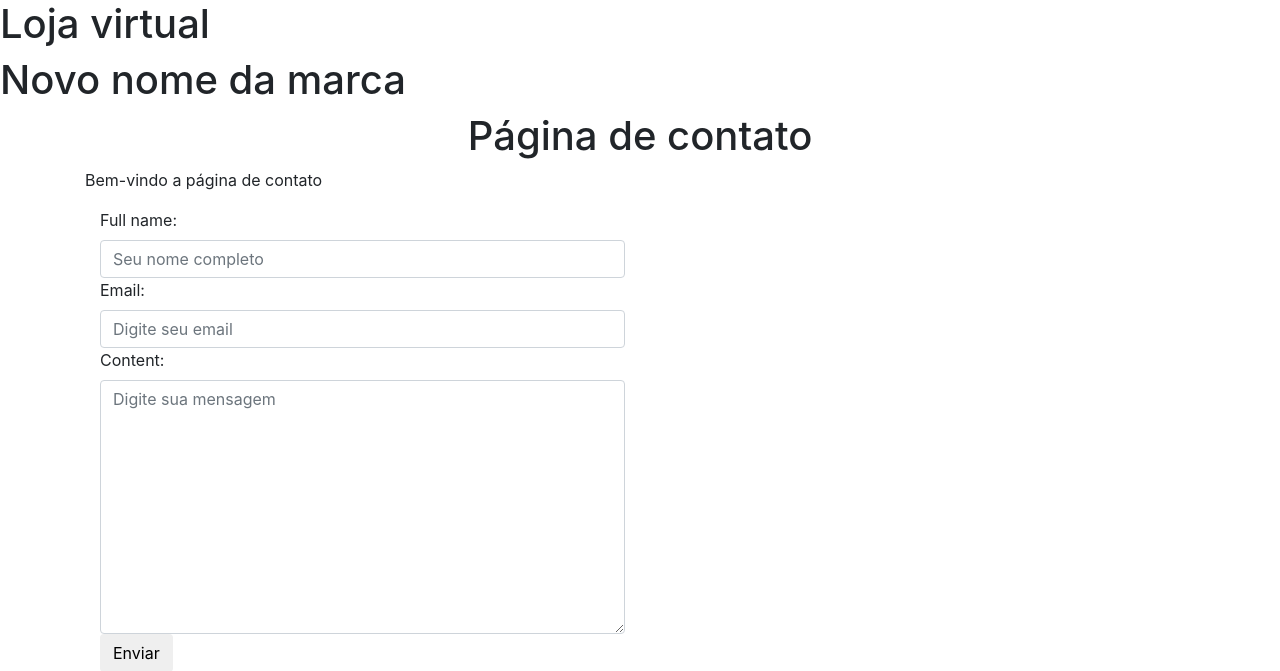
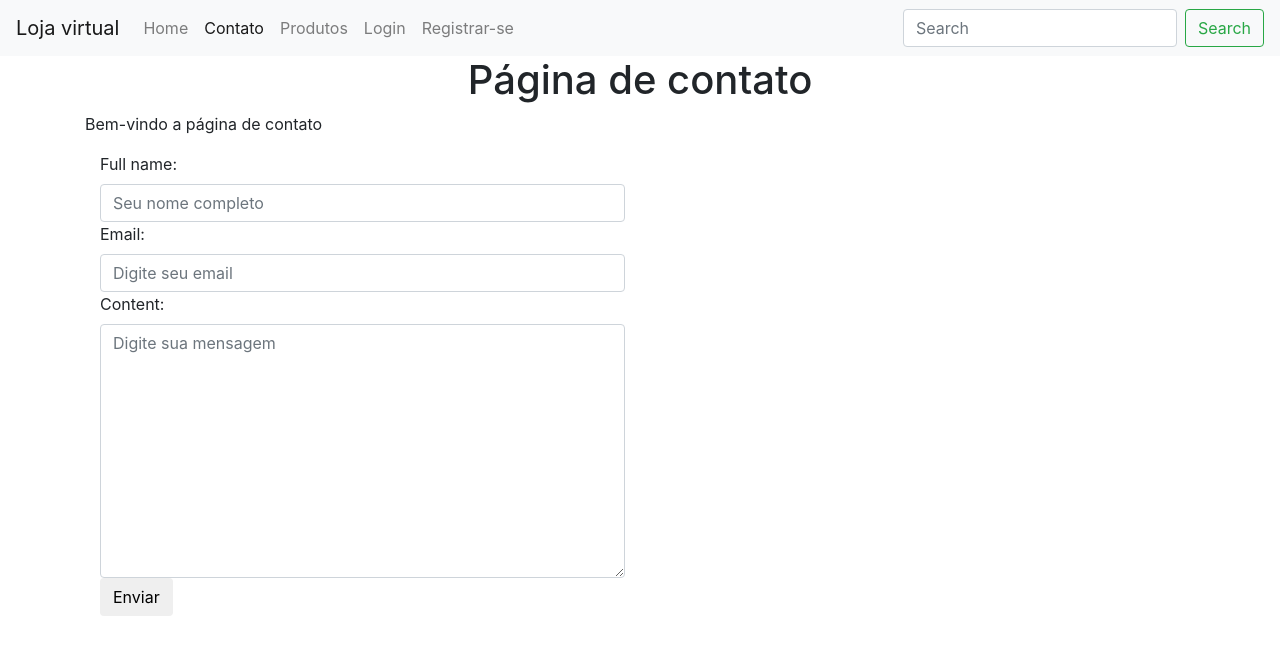
Before and after one commit to junglejf/django_ecommerce, a Django app: page /contact/ in a window 1280 px wide. Shown: the top 671 px of the page. Run offline with Django 3.2, Linux system fonts and the light colour scheme; some libraries are stand-ins or nearby versions.

Commit message:
adicionado navbar sem logout

```diff
--- a/e_commerce/urls.py
+++ b/e_commerce/urls.py
@@ -22,16 +22,16 @@ from django.urls import path, include
 from .views import home_page, about_page, contact_page, blog_page, courses_page, login_page, register_page
 
 urlpatterns = [
-    path('', home_page),
+    path('', home_page,name='home'),
 
     path('admin/', admin.site.urls),
-    path('blog/', blog_page),
-    path('cursos/', courses_page),
-    path('about/', about_page),
-    path('contact/', contact_page),
-    path('login/', login_page),
-    path('register/', register_page),
-    path('product/', include("products.urls")),
+    path('blog/', blog_page, name='blog'),
+    path('cursos/', courses_page,name='cursos'),
+    path('about/', about_page, name='about'),
+    path('contact/', contact_page, name='contact'),
+    path('login/', login_page, name='login'),
+    path('register/', register_page, name='register'),
+    path('products/', include("products.urls", namespace="products")),
 
 
 ]
--- a/products/urls.py
+++ b/products/urls.py
@@ -9,6 +9,6 @@ from .views import (
                     )
 
 urlpatterns = [
-    path('', ProductListView.as_view()),
+    path('', ProductListView.as_view(), name='list'),
     path('<slug:slug>/', ProductDetailSlugView.as_view(), name= 'detail')
 ]
--- a/templates/base/navbar.html
+++ b/templates/base/navbar.html
@@ -1,2 +1,41 @@
+{% url 'home' as home_url %}
+{% url 'contact' as contact_url %}
+{% url 'products:list' as products_list_url %}
+{% url 'login' as login_url %}
+{% url 'register' as register_url %} <!--#variáveis das páginas-->
 
-<h1>{{ nome_da_marca }}</h1>
+<nav class="navbar navbar-expand-lg navbar-light bg-light">
+  <a class="navbar-brand" href="{{ home_url }}">{% if nome_da_marca %} {{ nome_da_marca }} {% else %} C&oacute;digo Fluente eCommerce {% endif %}</a>
+  <button class="navbar-toggler" type="button" data-toggle="collapse" data-target="#navbarNav" aria-controls="navbarNav" aria-expanded="false" aria-label="Toggle navigation">
+    <span class="navbar-toggler-icon"></span>
+  </button>
+  <div class="collapse navbar-collapse" id="navbarNav">
+      <ul class="navbar-nav mr-auto">
+      <li class="nav-item {% if request.path == home_url %} active {% endif %}">
+        <a class="nav-link" href="{{ home_url }}">Home <span class="sr-only">(current)</span></a>
+      </li>
+      <li class="nav-item {% if request.path == contact_url %} active {% endif %}">
+        <a class="nav-link" href="{{ contact_url }}">Contato</a>
+      </li>
+      <li class="nav-item {% if request.path == products_list_url %} active {% endif %}">
+        <a class="nav-link" href="{{ products_list_url }}">Produtos</a>
+      </li>
+      {% if request.user.is_authenticated %}
+      <li class="nav-item {% if request.path == login_url %} active {% endif %}">
+        <a class="nav-link" href="{{ login_url }}">Logout</a>
+      </li>
+      {% else %}
+      <li class="nav-item {% if request.path == login_url %} active {% endif %}">
+        <a class="nav-link" href="{{ login_url }}">Login</a>
+      </li>
+      <li class="nav-item {% if request.path == register %} active {% endif %}">
+        <a class="nav-link" href="{{ register_url }}">Registrar-se</a>
+      </li>
+    {% endif %}
+    </ul>
+    <form class="form-inline my-2 my-lg-0">
+      <input class="form-control mr-sm-2" type="search" placeholder="Search" aria-label="Search">
+      <button class="btn btn-outline-success my-2 my-sm-0" type="submit">Search</button>
+    </form>
+  </div>
+</nav>
--- a/templates/contact/view.html
+++ b/templates/contact/view.html
@@ -3,9 +3,7 @@
 
 {% block content %}
 
-{% include 'base/navbar.html' with nome_da_marca=brand %}
-
-<title>Formulário de contato</title>
+<title>Formulário de contatoX</title>
 </head>
 
     <div class='text-center'>
```
